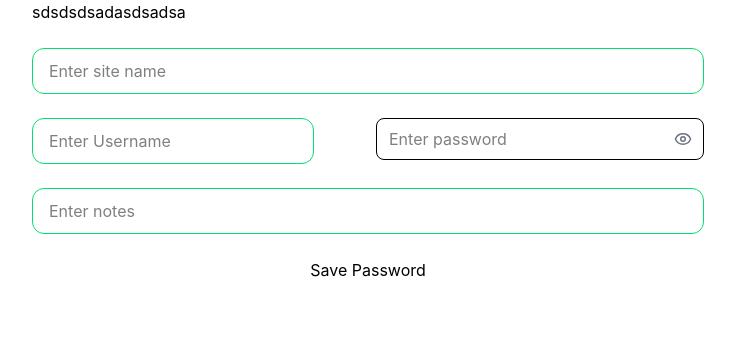
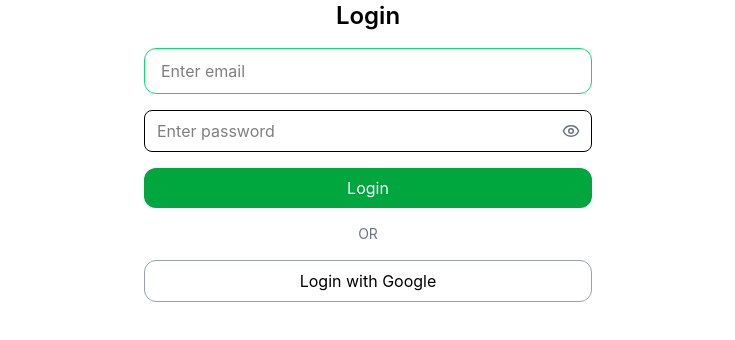
Before and after one commit to Anon873-cyber/password-manager-with-appwrite, a React (Vite) app: page / in a window 1280 px wide. Shown: the top 340 px of the page, without its empty margins (272-1007 px from the left). Built offline with nearby package versions, Linux system fonts and the light colour scheme.

Commit message:
created login forum component

```diff
--- a/src/App.jsx
+++ b/src/App.jsx
@@ -1,6 +1,7 @@
 import { useState } from 'react'
-import Form from './components/Form/Form'
+
 import './App.css'
+import LoginForm from './components/LoginForm/LoginForm'
 
 function App() {
   const [count, setCount] = useState(0)
@@ -8,7 +9,7 @@ function App() {
 
   return (
     <>
-     <Form/>
+    <LoginForm/>
     </>
   )
 }
--- /dev/null
+++ b/src/components/LoginForm/LoginForm.jsx
@@ -0,0 +1,102 @@
+import React from 'react'
+import { useForm } from 'react-hook-form'
+import service from '../../appwrite/config.js'
+import { Input, PasswordInput, Button } from '../index.js'
+
+const LoginForm = () => {
+
+    const {
+        register,
+        handleSubmit
+    } = useForm({
+        defaultValues: {
+            email: '',
+            password: ''
+        }
+    })
+
+    // Email/password login
+    const login = async (data) => {
+        try {
+
+            await service.login(data.email, data.password)
+
+            console.log("Login successful")
+
+        } catch (error) {
+
+            console.log(error)
+
+        }
+    }
+
+    // Google login
+    const googleLogin = async () => {
+
+        try {
+
+            service.loginWithGoogle()
+
+        } catch (error) {
+
+            console.log(error)
+
+        }
+
+    }
+
+    return (
+
+        <form onSubmit={handleSubmit(login)}>
+
+            <div className="w-full max-w-md mx-auto flex flex-col gap-4">
+
+                <h1 className="text-2xl font-semibold text-center">
+                    Login
+                </h1>
+
+                {/* Email */}
+                <Input
+                    type="email"
+                    placeholder="Enter email"
+                    className="w-full border border-green-400 rounded-xl px-4 py-2.5"
+                    {...register("email", { required: true })}
+                />
+
+                {/* Password */}
+                <PasswordInput
+                    placeholder="Enter password"
+                    className="w-full"
+                    {...register("password", { required: true })}
+                />
+
+                {/* Login Button */}
+                <Button
+                    type="submit"
+                    className="bg-green-600 text-white rounded-xl p-2"
+                >
+                    Login
+                </Button>
+
+                {/* Divider */}
+                <div className="text-center text-sm text-gray-500">
+                    OR
+                </div>
+
+                {/* Google Login */}
+                <Button
+                    type="button"
+                    className="bg-white border border-gray-400 rounded-xl p-2"
+                    onClick={googleLogin}
+                >
+                    Login with Google
+                </Button>
+
+            </div>
+
+        </form>
+
+    )
+}
+
+export default LoginForm
--- a/src/components/Form/Form.jsx
+++ b/src/components/PostForm/Form.jsx
@@ -1,6 +1,6 @@
 import React from 'react'
 import { useForm } from 'react-hook-form'
-import service from '../../appwrite/config'
+import service from '../../appwrite/config.js'
 import { Input,PasswordInput, Button } from '../index.js'
 
 const Form = ({ post }) => {
@@ -19,6 +19,7 @@ const Form = ({ post }) => {
     const submit = async (data) => {
 
         try {
+
             if (post) {
                 // update existing password
                 await service.updatePassword(post.$id, data)
@@ -44,7 +45,7 @@ const Form = ({ post }) => {
                     text="text"
                     placeholder="Enter site name"
                     className="w-full border border-green-400 rounded-xl outline-none px-4 py-2.5 text-sm sm:text-base"
-                    {...register("siteName", { required: true })}
+                    {...register("url", { required: true })}
                 />
                 {/* Username + Password row */}
                 <div className="flex flex-col sm:flex-row gap-4">
@@ -59,9 +60,9 @@ const Form = ({ post }) => {
 
                     {/* Password */}
                      <PasswordInput
-                        placeholder="Enter password"
-                        className="flex-1"
-                        {...register("password", { required: true })}
+                         placeholder="Enter password"
+                         className="flex-1"
+                         {...register("password", { required: true })}
                      />
 
                 </div>
@@ -75,7 +76,7 @@ const Form = ({ post }) => {
                 />
 
                 {/* Submit button */}
-                 <Button type="submit" classname="bg-green-600 text-nowrap font-medium border border-green-950">
+                 <Button type="submit" classname="bg-green-600 text-nowrap font-medium border border-green-950 rounded-xl p-2">
                     {post ? "Update Password" : "Save Password"}
                 </Button>
 
--- a/src/components/Ui/Button.jsx
+++ b/src/components/Ui/Button.jsx
@@ -2,7 +2,7 @@ import React from 'react'
 
 const Button = ({classname,type,children,...props}) => {
   return (
-   <button type={type} classname={classname}{...props}>{children}</button>
+   <button type={type} className={classname}{...props}>{children}</button>
   )
 }
 
--- a/src/components/Ui/PasswordInput.jsx
+++ b/src/components/Ui/PasswordInput.jsx
@@ -1,10 +1,7 @@
 import React, { useState, forwardRef } from "react";
 import { Eye, EyeOff } from "lucide-react";
 
-
-
-
-const PasswordInput = forwardRef(({ label, className = "",placeholder, ...props }, ref) => {
+const PasswordInput = forwardRef(({ label, className = "", placeholder, ...props }, ref) => {
 
   const [showPassword, setShowPassword] = useState(false);
 
@@ -13,6 +10,7 @@ const PasswordInput = forwardRef(({ label, className = "",placeholder, ...props
   };
 
   return (
+
     <div className="w-full">
       {label && (
         <label className="block mb-1 pl-1 text-sm font-medium">
@@ -33,15 +31,16 @@ const PasswordInput = forwardRef(({ label, className = "",placeholder, ...props
           type="button"
           onClick={togglePassword}
           className="absolute right-3 text-gray-500 hover:text-gray-700"
-          tabIndex={-1}
+
         >
-          {showPassword ? <EyeOff size={18} /> : <Eye size={18} />}
+          {showPassword?<EyeOff size={18} />:<Eye size={18} />}
+
         </button>
       </div>
     </div>
   );
 });
 
-PasswordInput.displayName = "PasswordInput";
+
 
 export default PasswordInput;
```
